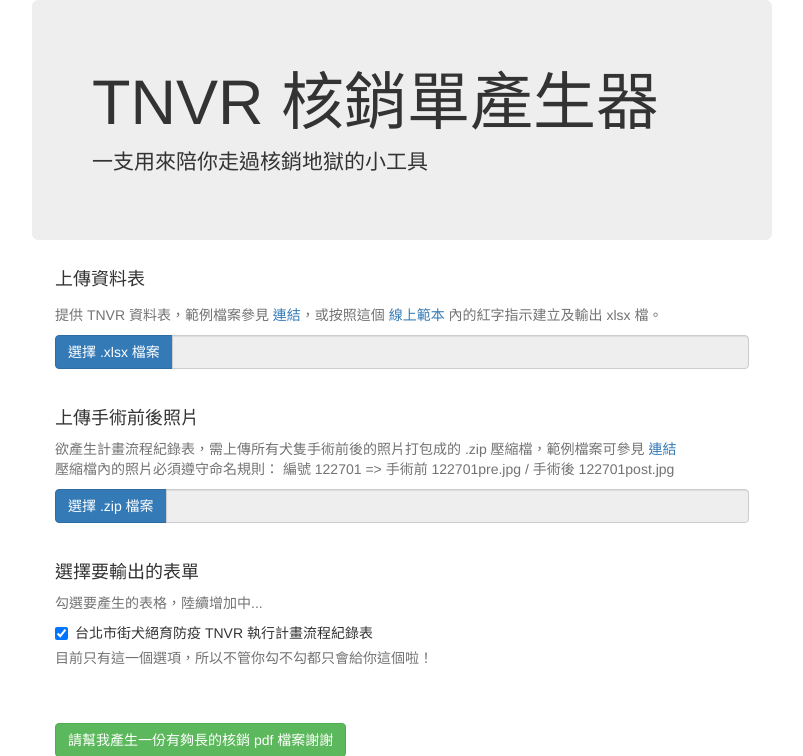
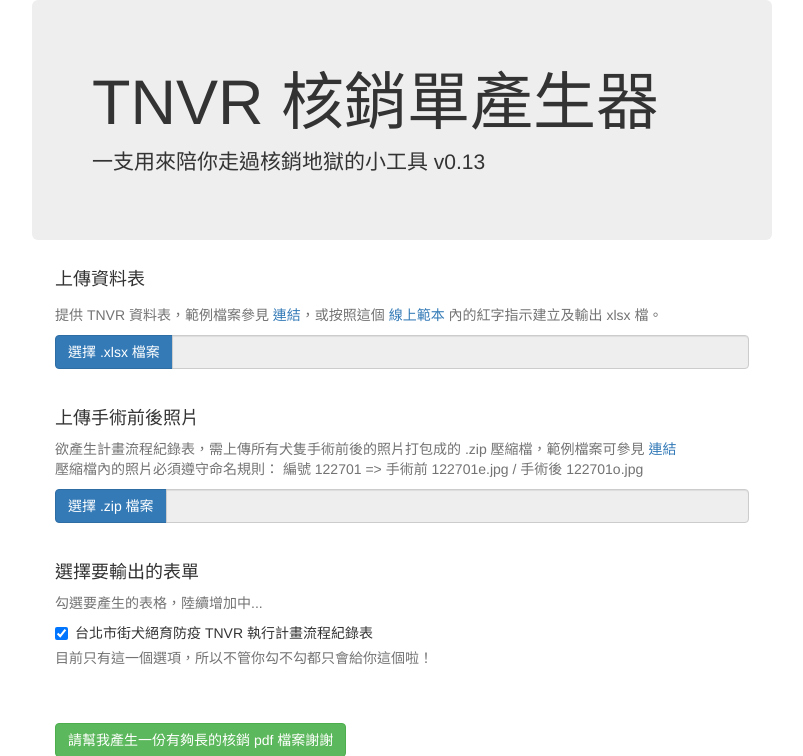
Before and after one commit to fatcloud/TNR-doc-generator, a Django app: page / in a window 1280 px wide. Shown: the top 756 px of the page, without its empty margins (238-1041 px from the left). Run offline with Django 3.2, Linux system fonts and the light colour scheme; some libraries are stand-ins or nearby versions.

Commit message:
change photo filename convention

```diff
--- a/formfiller/templates/home.html
+++ b/formfiller/templates/home.html
@@ -44,7 +44,7 @@
 
         <div class="jumbotron">
             <h1>TNVR 核銷單產生器</h1>
-            <p>一支用來陪你走過核銷地獄的小工具</p>
+            <p>一支用來陪你走過核銷地獄的小工具 v0.13</p>
         </div>
 
 
@@ -74,7 +74,7 @@
                 <p class="help-block">欲產生計畫流程紀錄表，需上傳所有犬隻手術前後的照片打包成的 .zip 壓縮檔，範例檔案可參見
                     <a href="https://drive.google.com/open?id=0B5xTLBJxg-_wYjdWY3JOT2lqRXM" target="_blank">連結</a>
                     <br>
-                    壓縮檔內的照片必須遵守命名規則： 編號 122701 => 手術前 122701pre.jpg / 手術後 122701post.jpg
+                    壓縮檔內的照片必須遵守命名規則： 編號 122701 => 手術前 122701e.jpg / 手術後 122701o.jpg
                 </p>
                 <div class="input-group">
                     <label class="input-group-btn">
```
